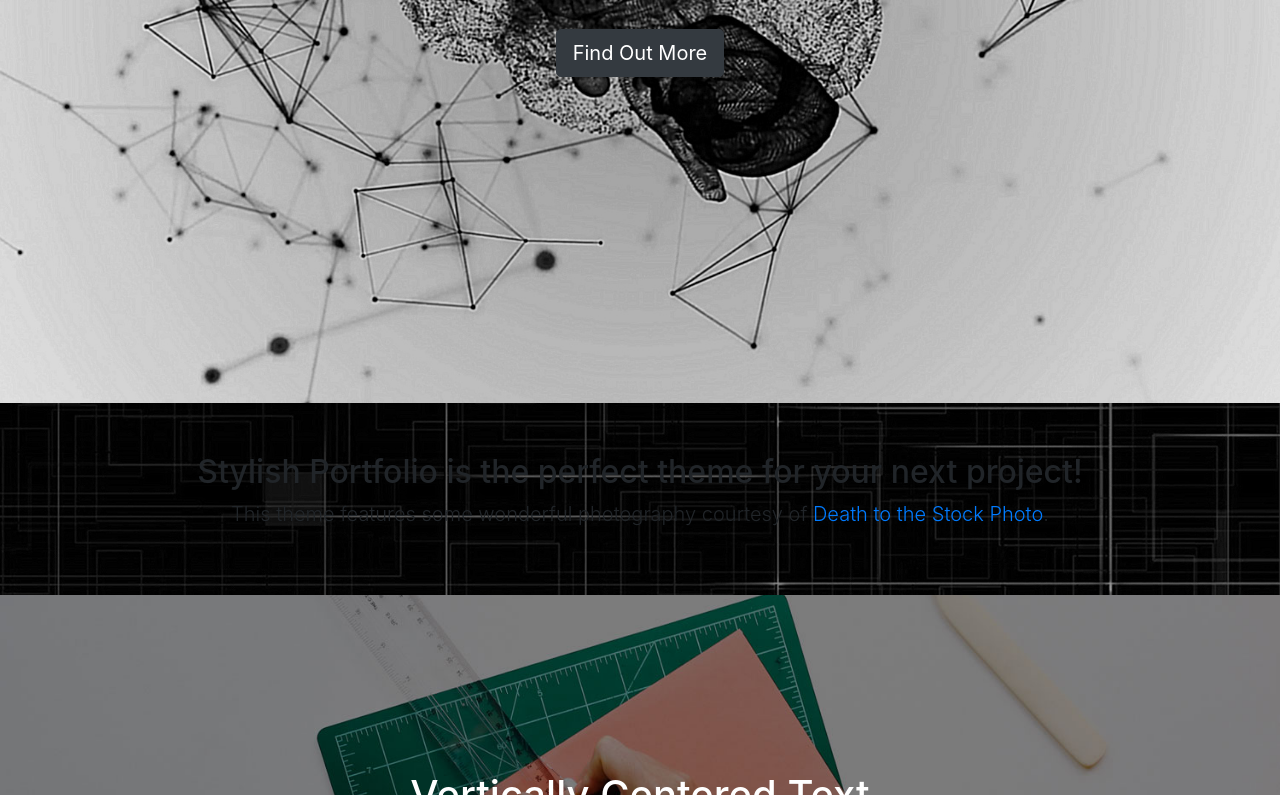
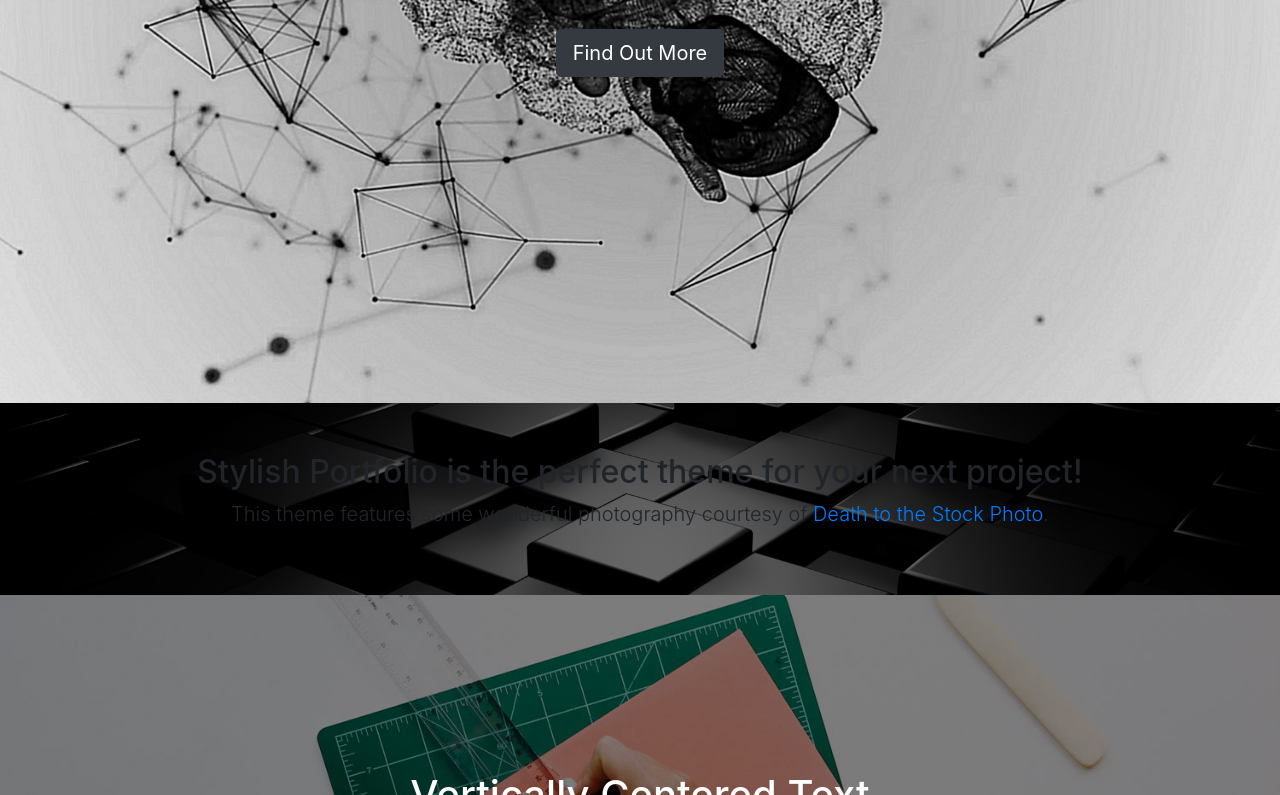
Before and after one commit to mackenzieallison/portfolio-1, a website with bundled scripts: page index.html in a window 1280 px wide. Shown: the part 397-1192 px from the top of the page. Built offline with nearby package versions, Linux system fonts and the light colour scheme.

Commit message:
Update stylish-portfolio.css

```diff
--- a/css/stylish-portfolio.css
+++ b/css/stylish-portfolio.css
@@ -174,7 +174,7 @@ hr.small {
 
 .about {
   padding: 50px 0;
-  background: url(../img/linesblack.jpg) no-repeat center center scroll;
+  background: url(../img/blacksquares.jpg) no-repeat center center scroll;
   -webkit-background-size: cover;
   -moz-background-size: cover;
   -o-background-size: cover;
```
